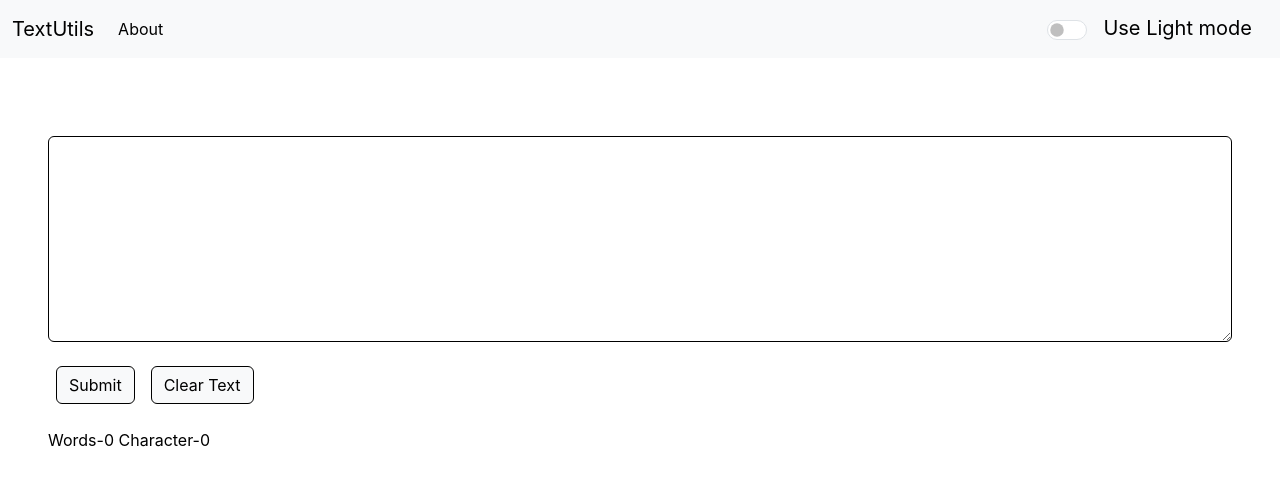
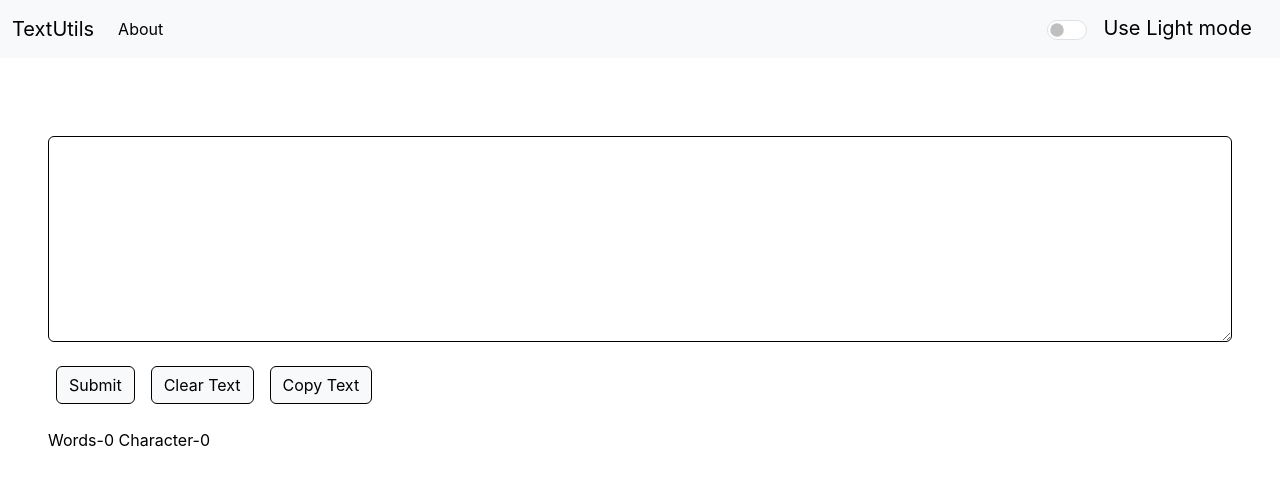
Before and after one commit to RonieSam/textutils, a React (Create React App) app: page / in a window 1280 px wide. Shown: the top 484 px of the page. Built offline with nearby package versions, Linux system fonts and the light colour scheme.

Commit message:
added copy text button and fixed the word counter

```diff
--- a/src/components/textArea.js
+++ b/src/components/textArea.js
@@ -6,9 +6,11 @@ export default function TextArea(props) {
   const [text,setText]=useState("")
   const handleOnChange=(event)=>{
     setText(event.target.value)
-    const wordArr=event.target.value.split(" ")
-    let wordArrWOSpc=wordArr.filter((ele)=>{
-       return ele!==''})
+    const wordArr=event.target.value.trim().split(/\s+/);
+    console.log(wordArr)
+     let wordArrWOSpc=wordArr.filter((ele)=>{
+        return ele!==""})
+
     setWordCount(wordArrWOSpc.length)
  }
 
@@ -19,15 +21,21 @@ export default function TextArea(props) {
     setText("")
     setWordCount(0)
   }
+  const handleClickCopy=()=>{
+    navigator.clipboard.writeText(text)
+
+  }
 
 
   return (
     <>
-<div className="mb-3 mx-5 my-4" data-bs-theme={props.mode.toLowerCase()} >
+<div className="mb-3 mx-5 my-4" data-bs-theme={props.mode.toLowerCase()}   >
   <label htmlFor="exampleFormControlTextarea1" className="form-label my-4">{props.heading}</label>
   <textarea className="form-control" id="exampleFormControlTextarea1" rows="8" value={text} onChange={handleOnChange} style={{borderWidth:1,borderColor:props.colorMode}} />
   <button className={`btn btn-${props.mode.toLowerCase()} my-4 mx-2`}  onClick={handleOnClickUC} style={{borderWidth:0.5,borderColor:props.colorMode}}>Submit</button>
   <button className={`btn btn-${props.mode.toLowerCase()} my-4 mx-2`}  onClick={handleOnClickCT} style={{borderWidth:0.5,borderColor:props.colorMode}}>Clear Text</button>
+  <button className={`btn btn-${props.mode.toLowerCase()} my-4 mx-2`}  onClick={handleClickCopy} style={{borderWidth:0.5,borderColor:props.colorMode}}>Copy Text</button>
+
 
   <p style={{color:props.colorMode}}>Words-{wordCount} Character-{text.length}</p>
 </div>
```
